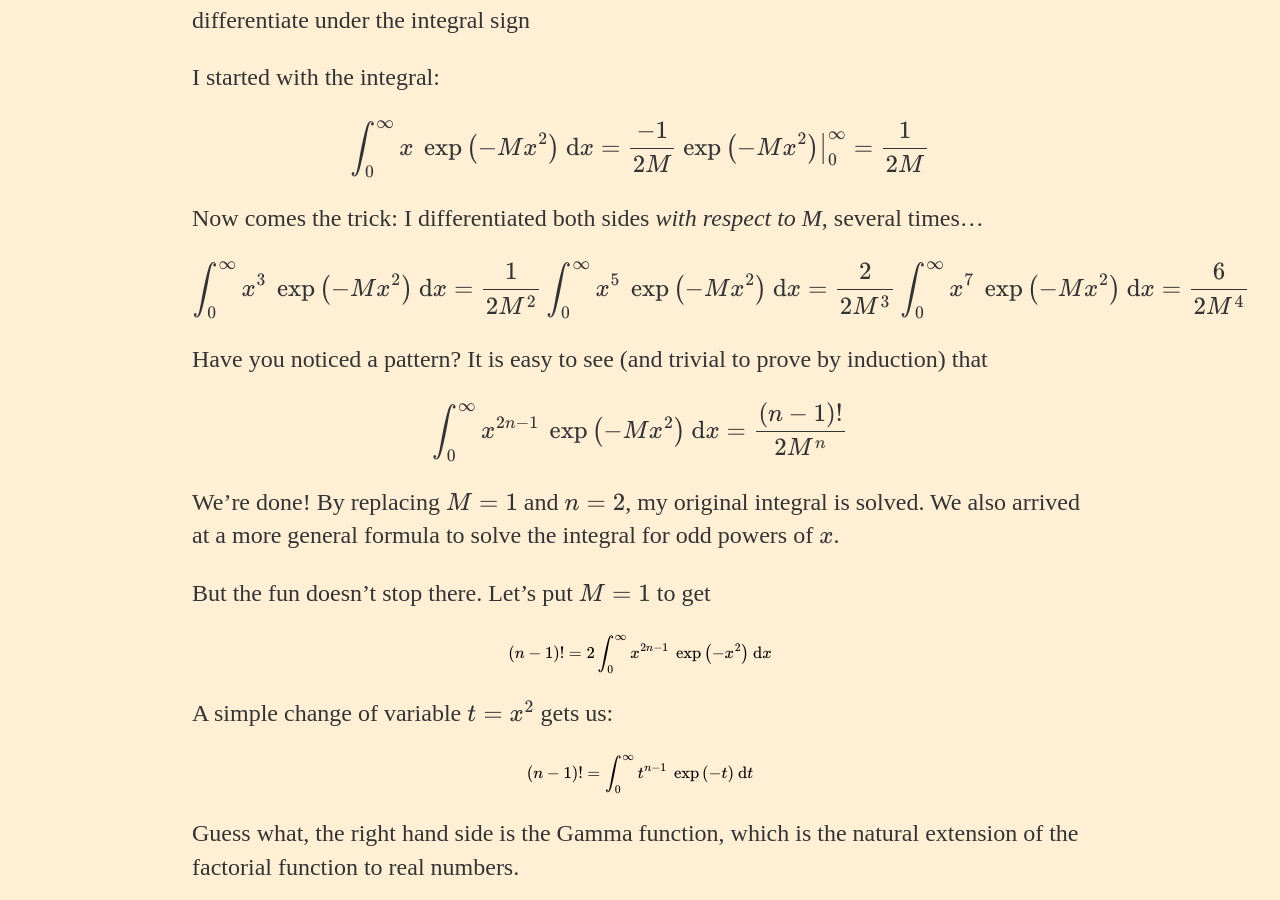
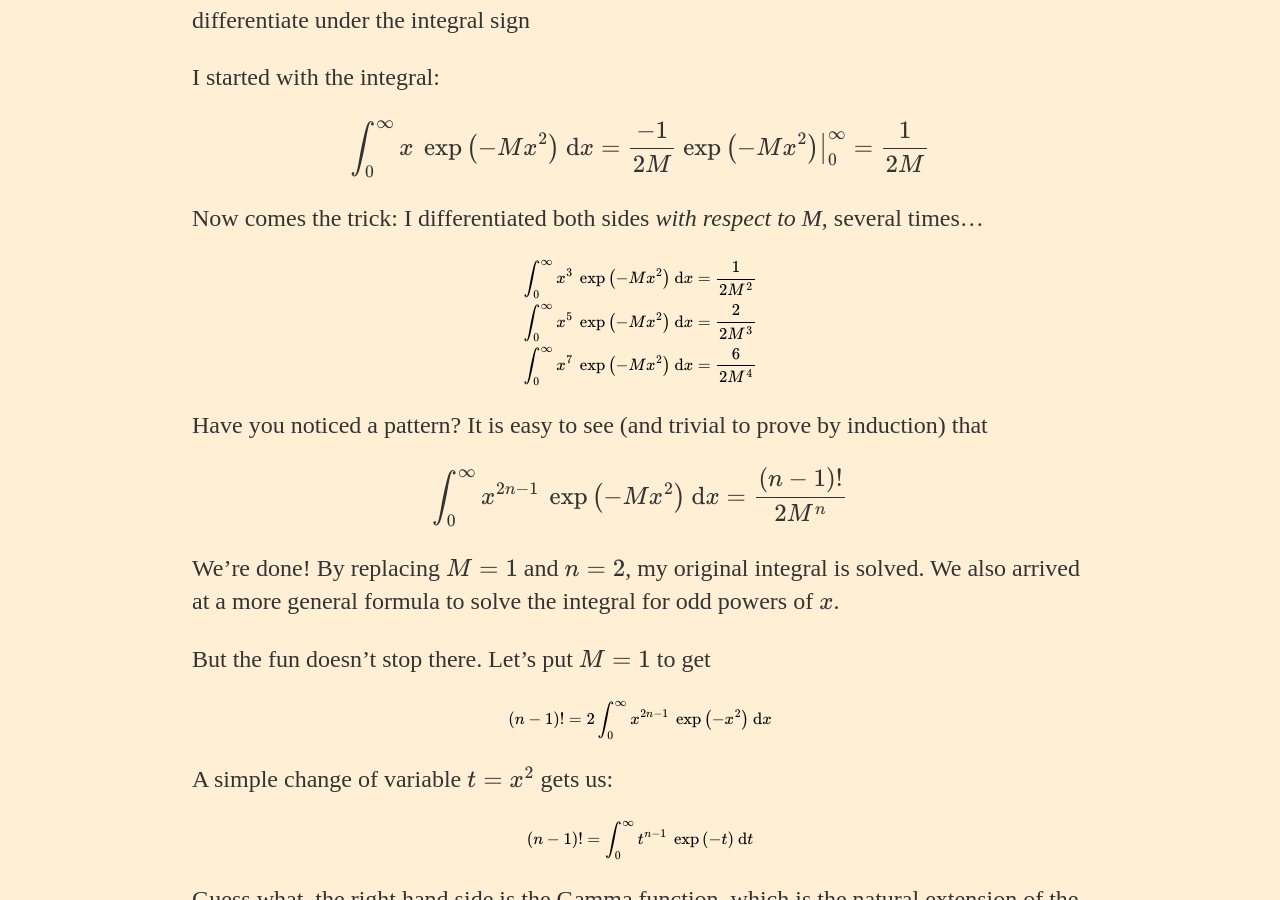
Before and after one commit to nhat-le/nhat-le.github.io, a Jekyll site: the page built from _posts/2020-05-24-factorial-integral.md, in a window 1280 px wide and 900 px high, scrolled down 552 px. Built offline with Jekyll 4.4.1, drawn with Linux system fonts in a browser that asks for light colours; formulas are drawn with MathJax 3.

Commit message:
Updated alignment

```diff
--- a/_posts/2020-05-24-factorial-integral.md
+++ b/_posts/2020-05-24-factorial-integral.md
@@ -22,11 +22,13 @@ I started with the integral:
 
 Now comes the trick: I differentiated both sides *with respect to M*, several times...
 
-\begin{align}
-    \int_0^\infty x^3 \ \exp\left(-Mx^2\right) \ \mathrm{d}x = \frac{1}{2M^2} \\
-    \int_0^\infty x^5 \ \exp\left(-Mx^2\right) \ \mathrm{d}x = \frac{2}{2M^3} \\
-    \int_0^\infty x^7 \ \exp\left(-Mx^2\right) \ \mathrm{d}x = \frac{6}{2M^4}
-\end{align}
+$$
+\begin{aligned}
+    \int_0^\infty x^3 \ \exp\left(-Mx^2\right) \ \mathrm{d}x &= \frac{1}{2M^2} \\
+    \int_0^\infty x^5 \ \exp\left(-Mx^2\right) \ \mathrm{d}x &= \frac{2}{2M^3} \\
+    \int_0^\infty x^7 \ \exp\left(-Mx^2\right) \ \mathrm{d}x &= \frac{6}{2M^4}
+\end{aligned}
+$$
 
 Have you noticed a pattern? It is easy to see (and trivial to prove by induction) that
 
```
